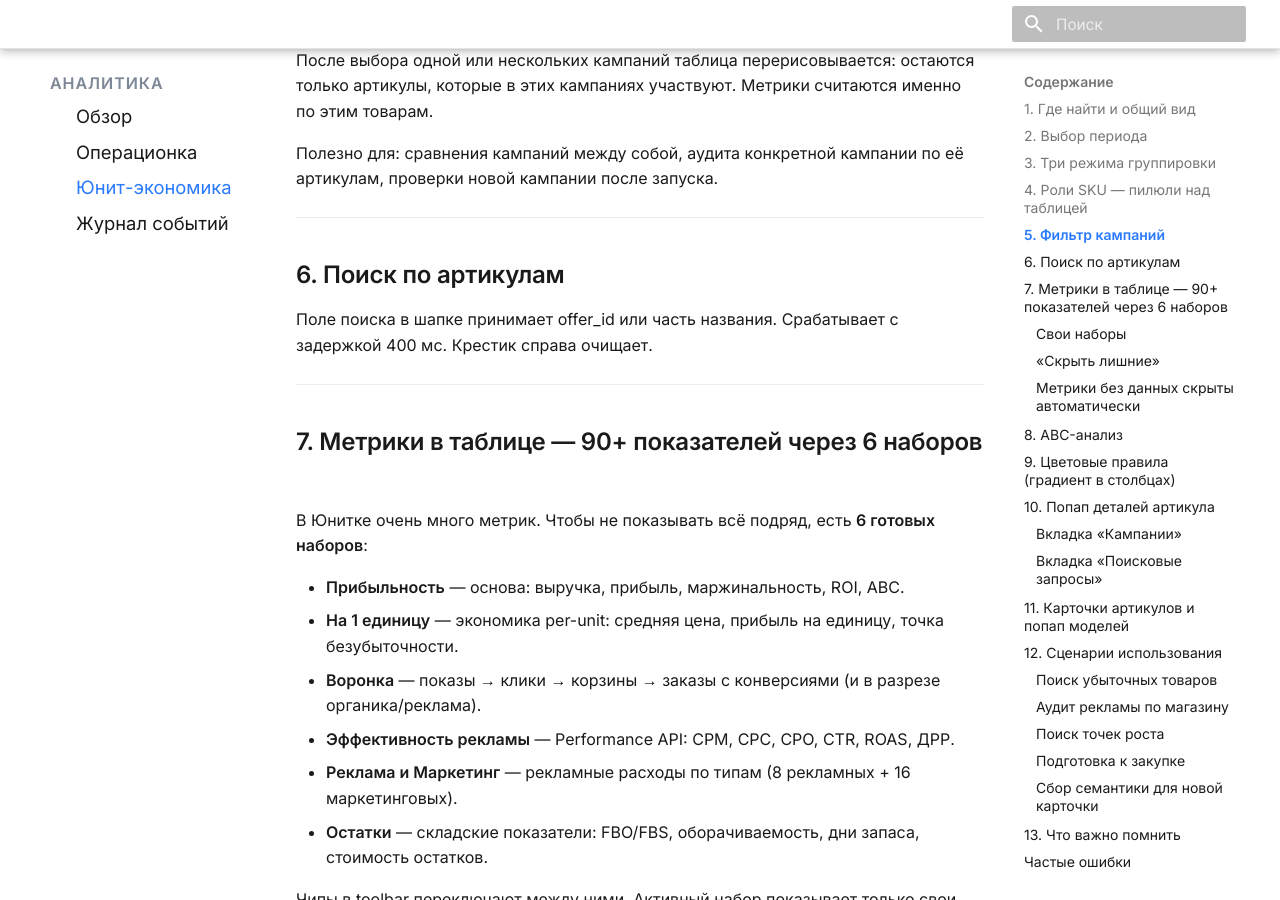
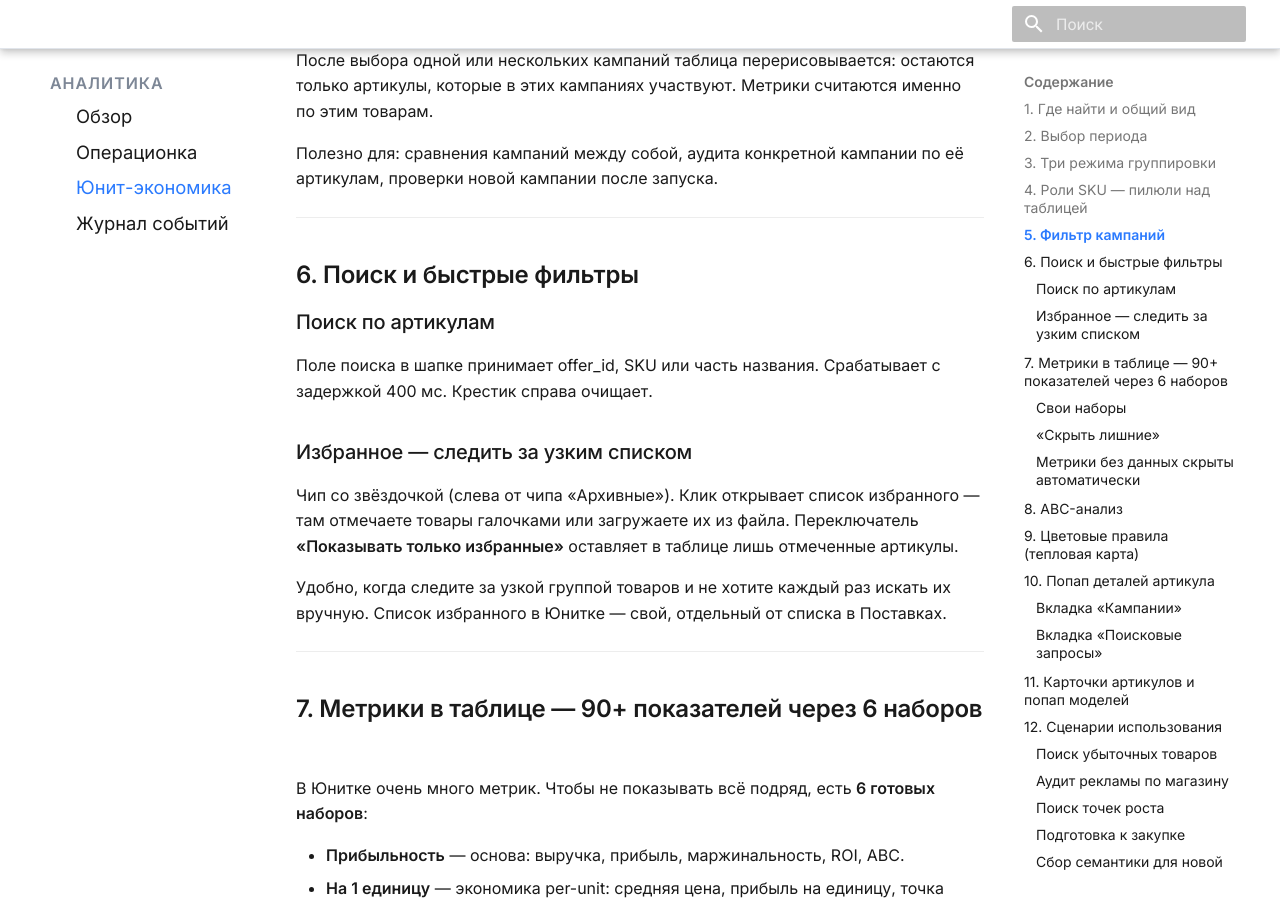
Before and after one commit to GitHubJackPerson/stpulse-docs, an MkDocs documentation site: the page built from docs/analytics/unit-economics.md, in a window 1280 px wide and 900 px high, scrolled down 2265 px. Built offline with MkDocs 1.6.1 and Material for MkDocs 9.7.7, drawn with Linux system fonts in a browser that asks for light colours; some of the changed text lies outside the part shown.

Commit message:
docs: Избранное в Юнитке + синоним «тепловая карта» для цветовых правил
Юнитка: §6 переименован в «Поиск и быстрые фильтры», добавлена
подсекция «Избранное» (чип ★, список, «Показывать только избранные» —
фича на проде, не была задокументирована). §9 «Цветовые правила»
получил синоним «тепловая карта» (heatmap) для поиска. Операционка:
тот же синоним в описании цветовой подсветки.

```diff
--- a/docs/analytics/unit-economics.md
+++ b/docs/analytics/unit-economics.md
@@ -73,9 +73,17 @@
 
 ---
 
-## 6. Поиск по артикулам
+## 6. Поиск и быстрые фильтры
 
-Поле поиска в шапке принимает offer_id или часть названия. Срабатывает с задержкой 400 мс. Крестик справа очищает.
+### Поиск по артикулам
+
+Поле поиска в шапке принимает offer_id, SKU или часть названия. Срабатывает с задержкой 400 мс. Крестик справа очищает.
+
+### Избранное — следить за узким списком
+
+Чип со звёздочкой (слева от чипа «Архивные»). Клик открывает список избранного — там отмечаете товары галочками или загружаете их из файла. Переключатель **«Показывать только избранные»** оставляет в таблице лишь отмеченные артикулы.
+
+Удобно, когда следите за узкой группой товаров и не хотите каждый раз искать их вручную. Список избранного в Юнитке — свой, отдельный от списка в Поставках.
 
 ---
 
@@ -124,7 +132,9 @@
 
 ---
 
-## 9. Цветовые правила (градиент в столбцах)
+## 9. Цветовые правила (тепловая карта)
+
+Цветовые правила — это **тепловая карта** (heatmap): значения в столбце заливаются градиентом, и аномалии видно сразу, без сортировки.
 
 В Юнитке цвета работают **по столбцам** (в отличие от Операционки, где по строкам). В заголовке любого столбца есть **иконка кисточки**: клик открывает попап с настройкой цвета.
 
```
Also changed, not shown: docs/analytics/operations.md (+1 -1 lines).
